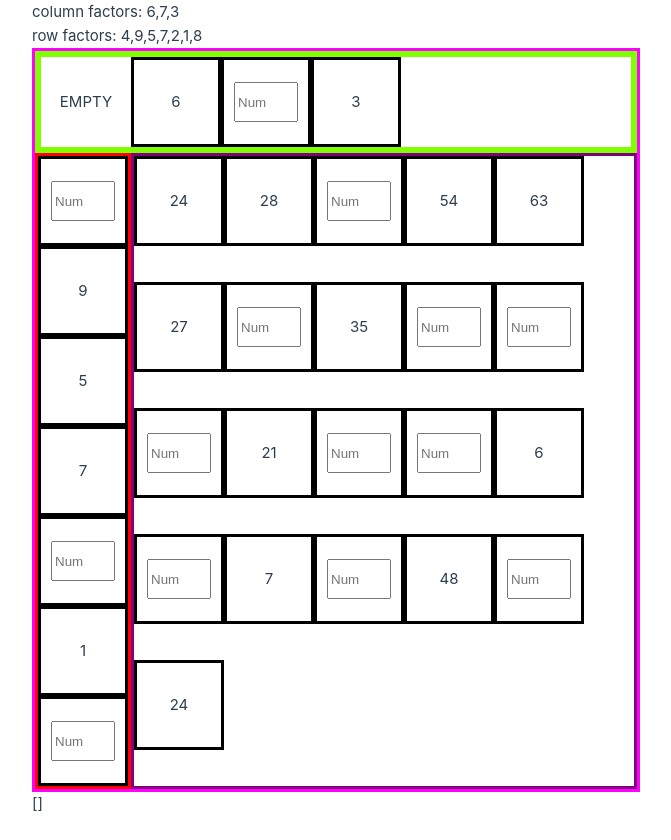
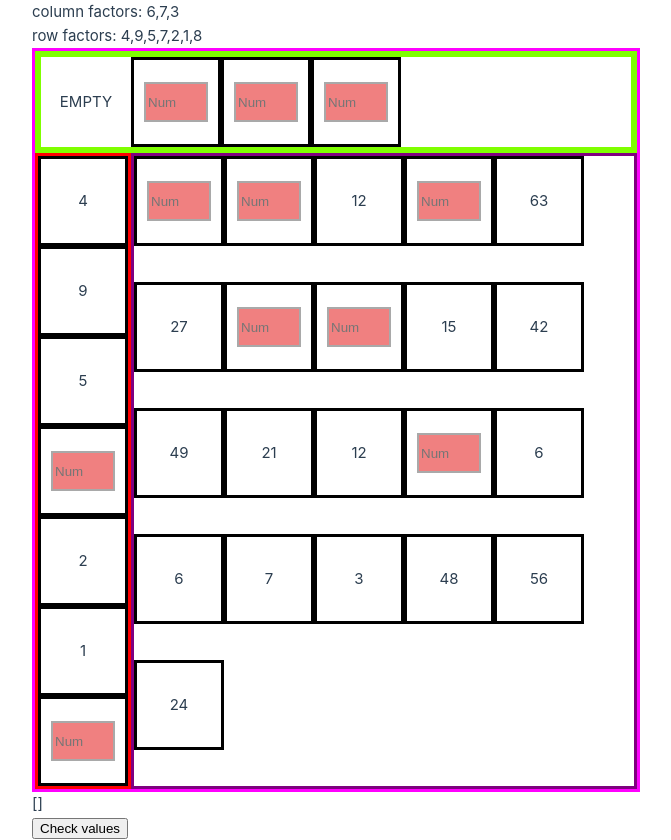
Before and after one commit to calixtasolano/vue-multiplication-game, a Vue app: page / in a window 1280 px wide. Shown: the whole page, without its empty margins (0-671 px from the left). Before the commit the page ends 816 px from the top, so only its background shows below. Built offline with nearby package versions, Linux system fonts and the light colour scheme.

Commit message:
prelim game structure

```diff
--- a/src/App.vue
+++ b/src/App.vue
@@ -9,7 +9,9 @@ export default {
       factorValue: "",
       columnFactors: [],
       rowFactors: [],
-      //tempObj: {},
+      columnFactorVisibility: [],
+      rowFactorVisibility: [],
+      productsVisibility: [],
       answerArr: [],
       products: [],
     };
@@ -42,6 +44,13 @@ export default {
       this.columnFactors = this.buildFactorArray();
       this.rowFactors = this.buildFactorArray();
       this.products = this.buildProductArray();
+      this.columnFactorVisibility = this.fiftyFiftyHideShow(
+        this.columnFactors.length
+      );
+      this.rowFactorVisibility = this.fiftyFiftyHideShow(
+        this.rowFactors.length
+      );
+      this.productsVisibility = this.productsHideShow(this.products.length);
     },
     buildProductArray: function () {
       let arr = [];
@@ -69,18 +78,74 @@ export default {
       console.log(arr);
       return arr;
     },
+    fiftyFiftyHideShow: function (arrLength) {
+      let arr = [];
+      for (let index = 0; index < arrLength; index++) {
+        if (Math.random() < 0.5) {
+          arr.push(true);
+        } else {
+          arr.push(false);
+        }
+      }
+      console.log(arr);
+      return arr;
+    },
     setAnswers: function (data) {
+      console.log("data:" + data.item);
       console.log("Value: " + data.value);
+      console.log("Index: " + data.index);
       console.log(typeof data.value);
-      console.log("Factor: " + data.factor);
-      if (data.value == data.factor) {
+      if (data.value == data.item) {
         console.log(true);
         this.answerArr.push(true);
       } else {
         this.answerArr.push(false);
       }
-      //console.log("DATA: " + data.value == data.factor);
-      //this.answerArr[data.id] = data.value;
+    },
+    getRandomIntInclusive: function (min, max) {
+      min = Math.ceil(min);
+      max = Math.floor(max);
+      return Math.floor(Math.random() * (max - min + 1) + min); // The maximum is inclusive and the minimum is inclusive
+    },
+    productsHideShow: function (arrLength) {
+      //Make sure there is 1 in each row...
+      // take products indices and make array of those
+      // splice them into x arrays each of length col.length
+      //pick one random element from each array
+      //push to temp array
+      //loop through all products in array hide/show on 50/50
+      //set hide/show[index from temp array] all to show (true)
+
+      //move to computed??
+      let productLength = this.products.length;
+      console.log("PL " + productLength);
+      let columnLength = this.columnFactors.length;
+      console.log("CL " + columnLength);
+
+      let randomSetToShowInProducts = [];
+
+      randomSetToShowInProducts = this.fiftyFiftyHideShow(arrLength);
+      let randomIndexInEachRowArr = [];
+
+      //be sure one is showing in each row
+      for (
+        let startIndex = 0;
+        startIndex < productLength;
+        startIndex = startIndex + columnLength
+      ) {
+        //get random index from each row using getRandomIntInclusive(min, max);
+        let randomFromRow = this.getRandomIntInclusive(
+          startIndex,
+          startIndex + columnLength - 1
+        );
+        //console.log(randomFromRow);
+        randomIndexInEachRowArr.push(randomFromRow);
+        console.log("random index: " + randomIndexInEachRowArr);
+        randomSetToShowInProducts[randomFromRow] = true;
+      }
+      console.log("products visibility array " + randomSetToShowInProducts);
+
+      return randomSetToShowInProducts;
     },
   },
   mounted() {
@@ -112,25 +177,27 @@ export default {
     <div class="multiplication-grid">
       <div class="column-factors">
         <div>EMPTY</div>
-        <GridSquare v-bind:valuesArray="columnFactors" @input="setAnswers" />
+        <GridSquare
+          v-bind:valuesArray="[columnFactors, columnFactorVisibility]"
+          @input="setAnswers"
+        />
       </div>
       <div class="row-two-down">
         <div class="row-factors">
-          <GridSquare v-bind:valuesArray="rowFactors" />
+          <GridSquare v-bind:valuesArray="[rowFactors, rowFactorVisibility]" />
         </div>
         <div class="products">
-          <GridSquare v-bind:valuesArray="products" />
+          <GridSquare v-bind:valuesArray="[products, productsVisibility]" />
         </div>
       </div>
     </div>
     <p>{{ answerArr }}</p>
+    <button @click="count++">Check values</button>
   </main>
 </template>
 
 <style scoped>
 div.multiplication-grid {
-  /* display: flex;
-  flex-wrap: wrap; */
   border: solid 0.2em magenta;
   max-width: fit-content;
 }
@@ -145,8 +212,6 @@ div.row-two-down {
 }
 
 div.row-factors {
-  /* flex-direction: column;
-  display: flex; */
   display: flex;
   flex-direction: column;
   border: solid 0.2em red;
@@ -160,8 +225,6 @@ div.column-factors > * {
 }
 
 div.products {
-  /* display: flex;
-  flex-direction: row; */
   display: flex;
   flex-wrap: wrap;
   border: solid 0.2em purple;
--- a/src/components/GridSquare.vue
+++ b/src/components/GridSquare.vue
@@ -3,10 +3,8 @@ export default {
   name: "GridSquare",
   data() {
     return {
-      // lineToDelete: "",
-      //enteredValue: "",
-      //colFactorVisibility: [],
-      //products: this.buildProductArray(),
+      isActive: false,
+      answerArr2: [],
     };
   },
   props: {
@@ -16,27 +14,46 @@ export default {
     id: {
       type: Number,
     },
-    //emits: ["update:enteredValue"],
-    /* factor: {
-      type: Number,
-    }, */
+    emits: ["input"],
   },
   methods: {
-    hideShow: function () {
+    hideShow: function (data) {
       if (Math.random() < 0.5) return true;
+    },
+    checkActive: function (data) {
+      console.log("data:" + data.item);
+      console.log("Value: " + data.value);
+      console.log("Index: " + data.index);
+      console.log(typeof data.value);
+      if (data.value == data.item) {
+        console.log(true);
+        const element = this.$refs.input;
+        console.log(element[data.index]);
+        //element[index].addClass("correct");
+        this.isActive = true;
+        this.answerArr2[data.index] = true;
+        //this.answerArr.push(true);
+      } else {
+        this.isActive = false;
+        this.answerArr2[data.index] = false;
+        //this.answerArr.push(false);
+      }
+      console.log(this.answerArr2);
     },
   },
 };
 </script>
 
 <template>
-  <div class="value-cell" v-for="(value, index) in valuesArray">
-    <p class="given-value" v-if="hideShow()">{{ value }}</p>
+  <div class="value-cell" v-for="(item, index) in valuesArray[0]">
+    <p class="given-value" v-if="valuesArray[1][index]">{{ item }}</p>
     <input
       type="number"
       placeholder="Num"
       v-else
-      @input="$emit('input', { value: $event.target.value, id, value })"
+      ref="input"
+      @input="checkActive({ value: $event.target.value, id, item, index })"
+      :class="[this.answerArr2[index] ? 'correct' : 'incorrect']"
       min="1"
       max="100"
     />
@@ -66,14 +83,16 @@ div.value-cell {
 
 div.value-cell > input {
   height: 3em;
+  border-color: darkgray;
+  border-style: solid;
 }
 
 .correct {
-  background-color: green;
+  background-color: lightgreen;
 }
 
 .incorrect {
-  background-color: red;
+  background-color: lightcoral;
 }
 /* .item {
   margin-top: 2rem;
```
